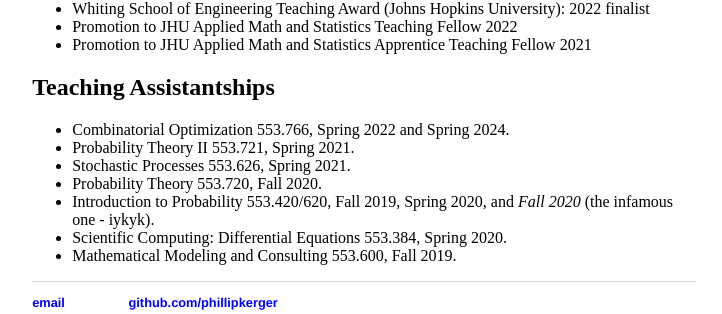
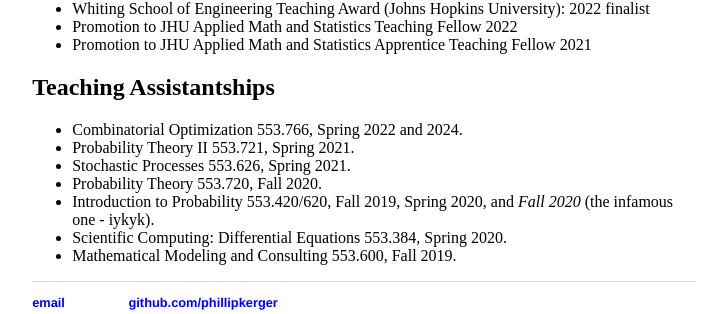
Before and after one commit to PhillipKerger/phillipkerger.github.io, a Jekyll site: the page built from teaching/index.html, in a window 1280 px wide. Shown: the part 641-955 px from the top of the page, without its empty margins (276-998 px from the left). Built offline with Jekyll 4.4.1, drawn with Linux system fonts in a browser that asks for light colours.

Commit message:
Update index.html

```diff
--- a/teaching/index.html
+++ b/teaching/index.html
@@ -35,7 +35,7 @@ title: Phillip Kerger
 	<h2> Teaching Assistantships</h2>
 
 		<ul>
-			<li>Combinatorial Optimization 553.766, Spring 2022 and Spring 2024. </li>
+			<li>Combinatorial Optimization 553.766, Spring 2022 and 2024. </li>
 			<li>Probability Theory II 553.721, Spring 2021. </li>
 			<li>Stochastic Processes 553.626, Spring 2021. </li>
 			<li>Probability Theory 553.720, Fall 2020. </li>
```
